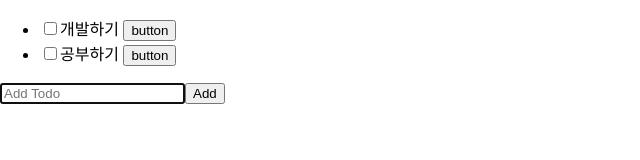
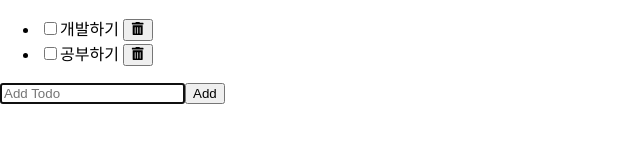
Before and after one commit to Seono-Na/todoapp_repeat, a React (Create React App) app: page / in a window 1280 px wide. Shown: the top 160 px of the page, without its empty margins (0-640 px from the left). Built offline with nearby package versions, Linux system fonts and the light colour scheme.

Commit message:
버튼: react-icons 변경

```diff
--- a/src/components/Todo/Todo.jsx
+++ b/src/components/Todo/Todo.jsx
@@ -1,4 +1,5 @@
 import React from "react";
+import { FaTrashAlt } from "react-icons/fa";
 
 export default function Todo({ todo, onUpdate, onDelete }) {
   const { status, text } = todo;
@@ -16,7 +17,9 @@ export default function Todo({ todo, onUpdate, onDelete }) {
         onChange={handleChange}
       />
       <label htmlFor="checkbox">{text} </label>
-      <button onClick={handleDelete}>button</button>
+      <button onClick={handleDelete}>
+        <FaTrashAlt />
+      </button>
     </li>
   );
 }
```
